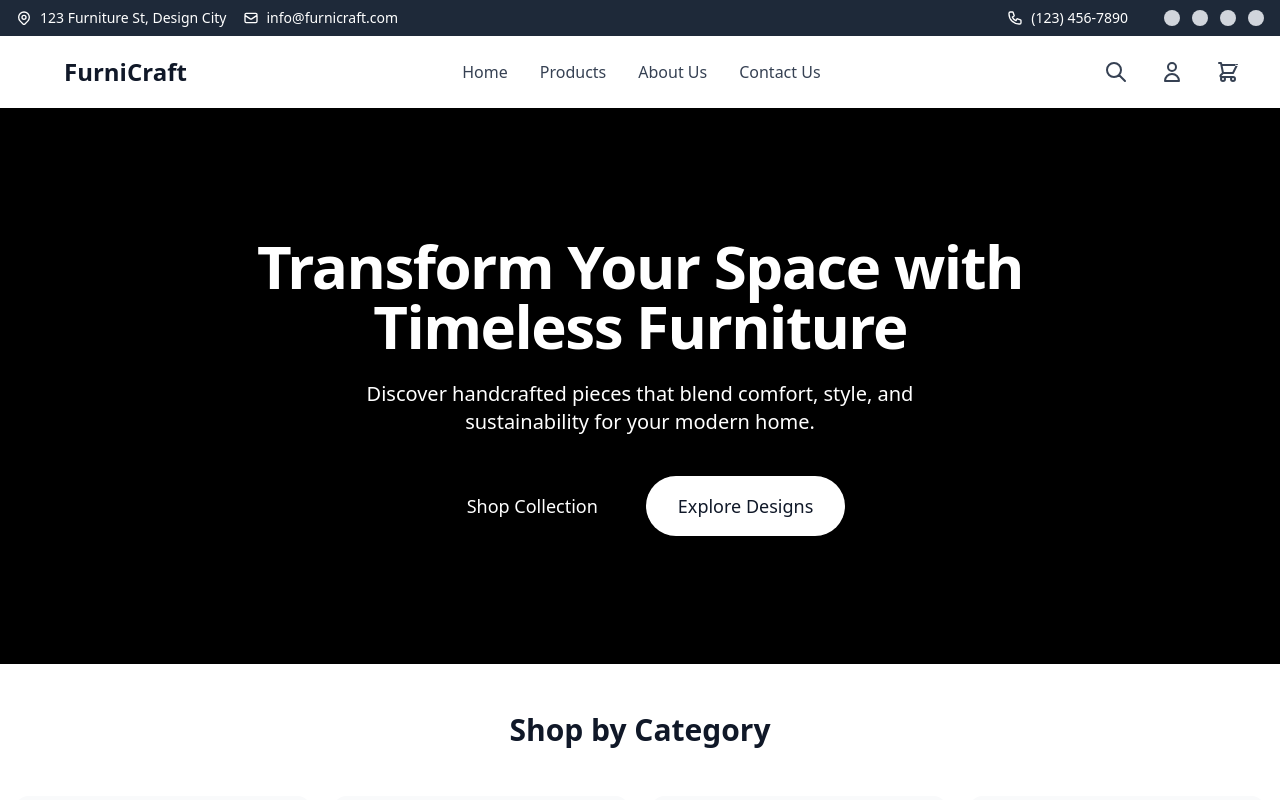
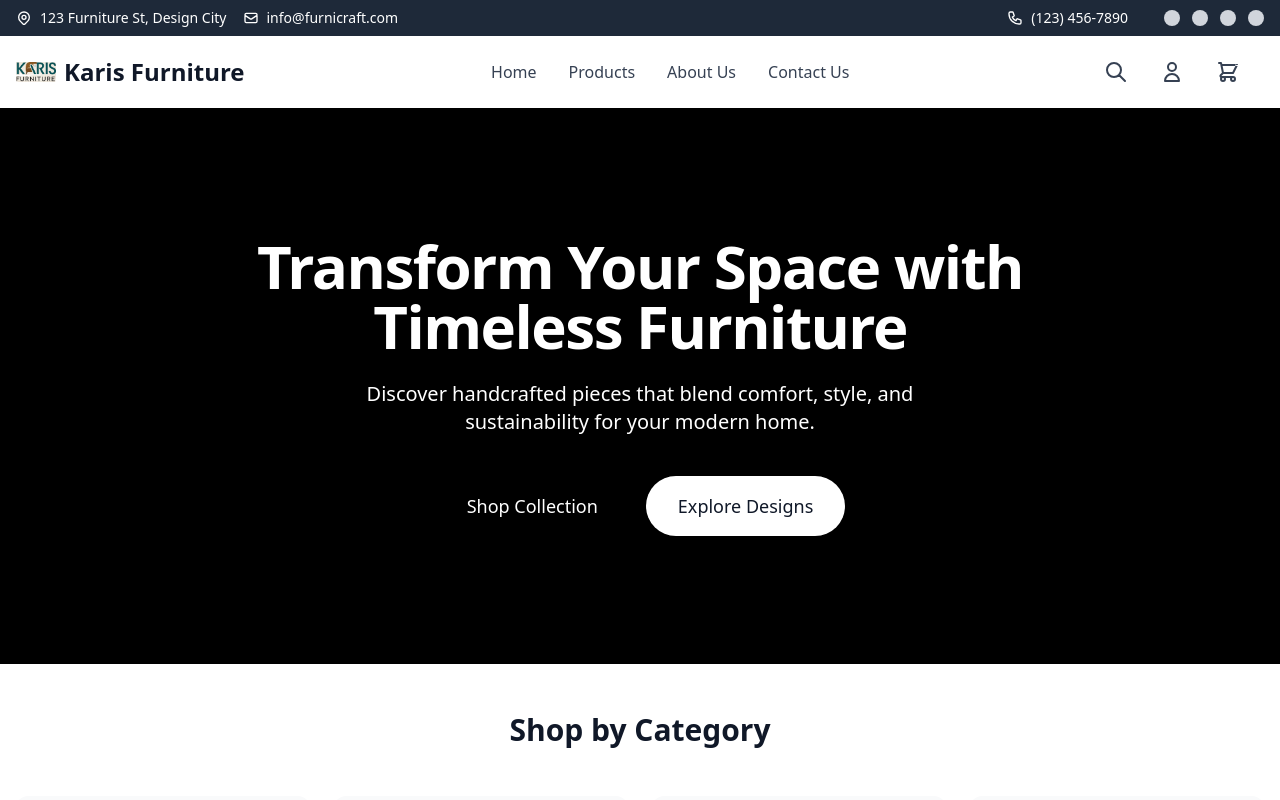
Before and after one commit to muluken0937/furniture-website, a Next.js app: page / in a window 1280 px wide. Shown: the top 800 px of the page. Built offline with nearby package versions, Linux system fonts and the light colour scheme.

Commit message:
update logo

```diff
--- a/src/components/Header.js
+++ b/src/components/Header.js
@@ -2,6 +2,7 @@
 
 // src/components/Header.js
 import Link from 'next/link';
+import Image from 'next/image';
 import { useState } from 'react';
 
 export default function Header() {
@@ -52,8 +53,14 @@ export default function Header() {
           <div className="flex justify-between items-center py-4">
             {/* Logo */}
             <Link href="/" className="text-2xl font-bold text-primary flex items-center">
-              <div className="bg-primary w-10 h-10 rounded-full mr-2"></div>
-              FurniCraft
+              <Image
+                src="/images/logo.png"
+                alt="Karis Furniture Logo"
+                width={40}
+                height={40}
+                className="mr-2"
+              />
+              Karis Furniture
             </Link>
 
             {/* Desktop Navigation */}
```
Also changed, not shown: public/images/logo.png.
